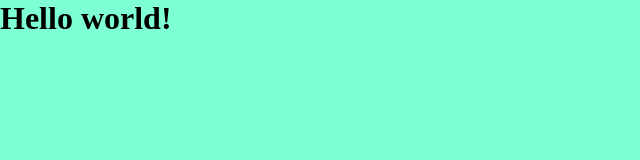
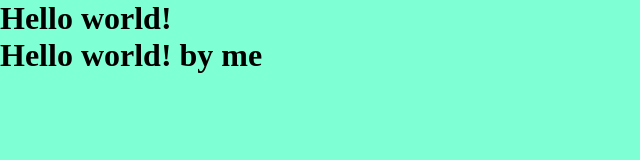
Before and after one commit to MarkoNS1990/HelloWorld, a website: page index.html in a window 1280 px wide. Shown: the whole page, without its empty margins (0-640 px from the left). Drawn offline with Linux system fonts and the light colour scheme.

Commit message:
Update index.html

```diff
--- a/index.html
+++ b/index.html
@@ -13,6 +13,7 @@
 <body>
 
   <h1>Hello world!</h1>
+  <h1>Hello world! by me</h1>
 </body>
 
 </html>
```
